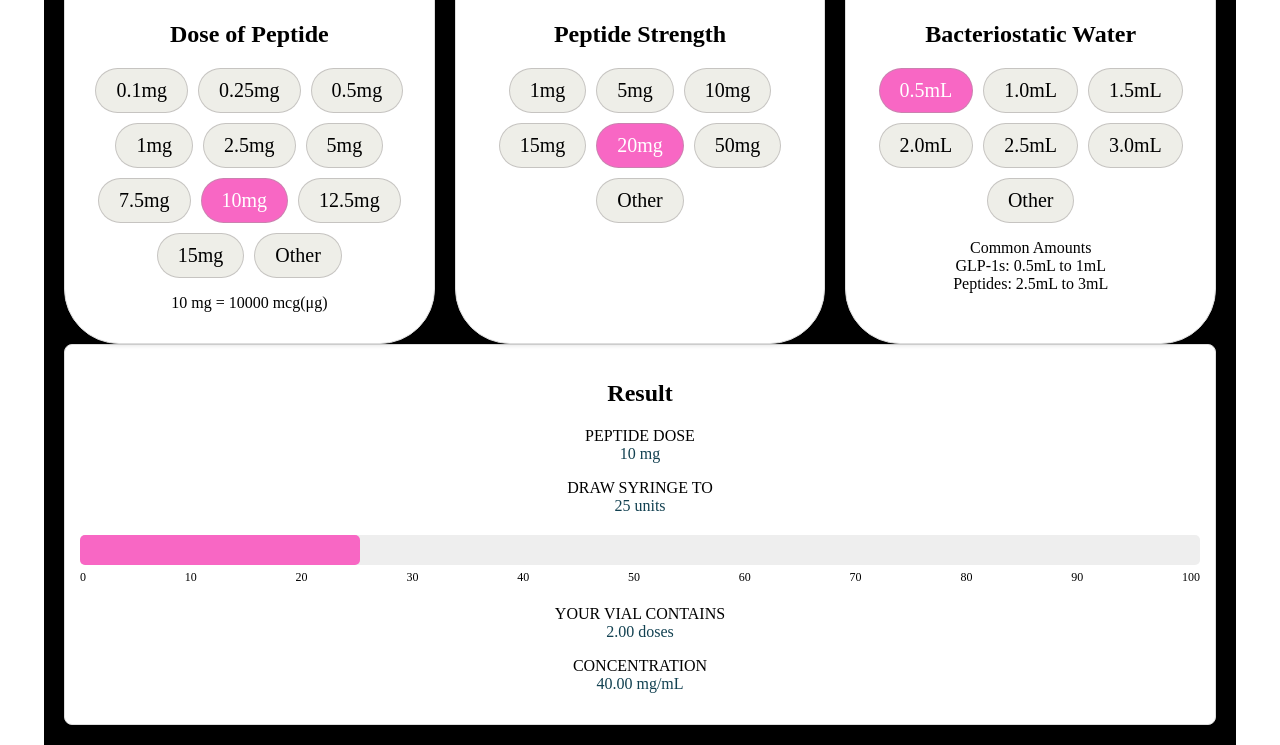
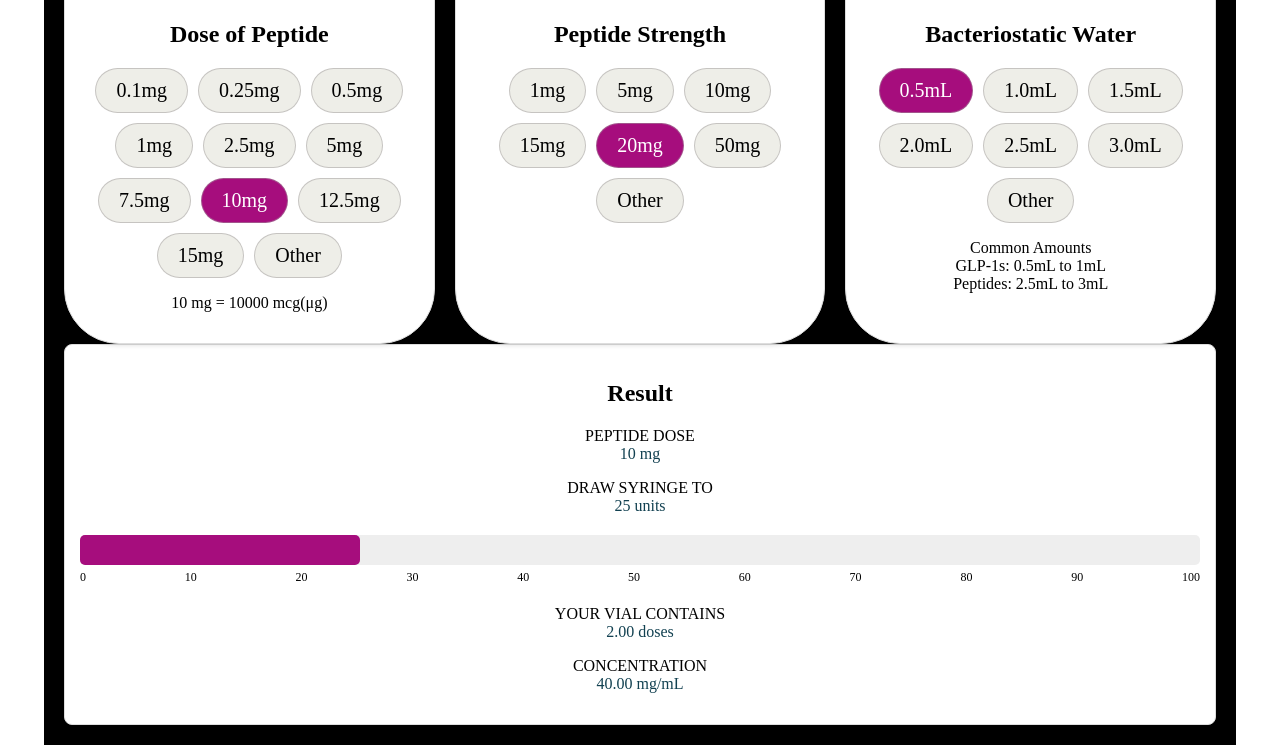
Before and after one commit to AdeenaAftab/Peptidecal5, a plain HTML site: page index.html in a window 1280 px wide. Shown: the part 269-1014 px from the top of the page. Drawn offline with Linux system fonts and the light colour scheme.

Commit message:
Update main.css

```diff
--- a/main.css
+++ b/main.css
@@ -56,7 +56,7 @@ h1 {
 }
 
 .buttons button.selected {
-    background-color: #F867C4; /* Darker shade of royal blue for selected button */
+    background-color: #a60d7d; /* Darker shade of royal blue for selected button */
     color: white;
 }
 
@@ -90,7 +90,7 @@ input[type="number"] {
 }
 
 .progress-bar {
-    background-color: #F867C4;
+    background-color: #a60d7d;
     height: 100%;
     width: 0%;
     border-radius: 5px;
```
